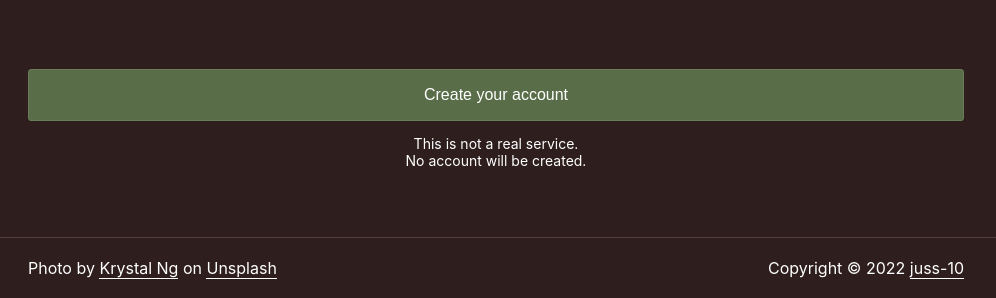
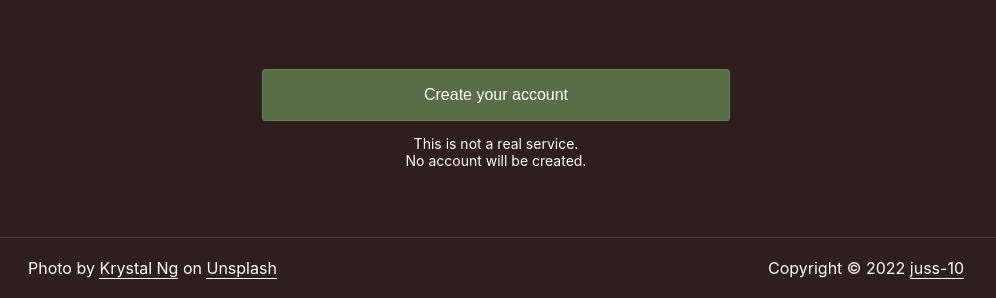
Before and after one commit to juss-10/sign-up-form, a plain HTML site: page index.html in a window 1280 px wide. Shown: the part 557-855 px from the top of the page, 284-1280 px from the left. Drawn offline with Linux system fonts and the light colour scheme.

Commit message:
Update button styles

```diff
--- a/assets/css/style.css
+++ b/assets/css/style.css
@@ -92,10 +92,6 @@ a {
 
 .height-100 {
     height: 100%
-}
-
-.width-100 {
-    width: 100%;
 }
 
 .list-unstyled {
@@ -257,6 +253,10 @@ button:active {
     top: 2px;
 }
 
+.btn-res {
+    width: 100%;
+}
+
 main {
     margin-bottom: 3em;
 }
@@ -305,6 +305,10 @@ main {
     .form-controls {
         gap: 1em;
     }
+
+    .btn-res {
+        width: 50%;
+    }
 }
 
 @media (min-width: 1000px) {
--- a/index.html
+++ b/index.html
@@ -64,8 +64,8 @@
                                     </li>
                                 </ul>
 
-                                <div class="container-full col middle">
-                                    <button type="button" class="width-100">Create your account</button>
+                                <div class="container-full col ai-c">
+                                    <button type="button" class="btn-res">Create your account</button>
                                     <p class="text-small text-center">This is not a real service.<br>No account will be created.</p>
                                 </div>
                             </form>
```
